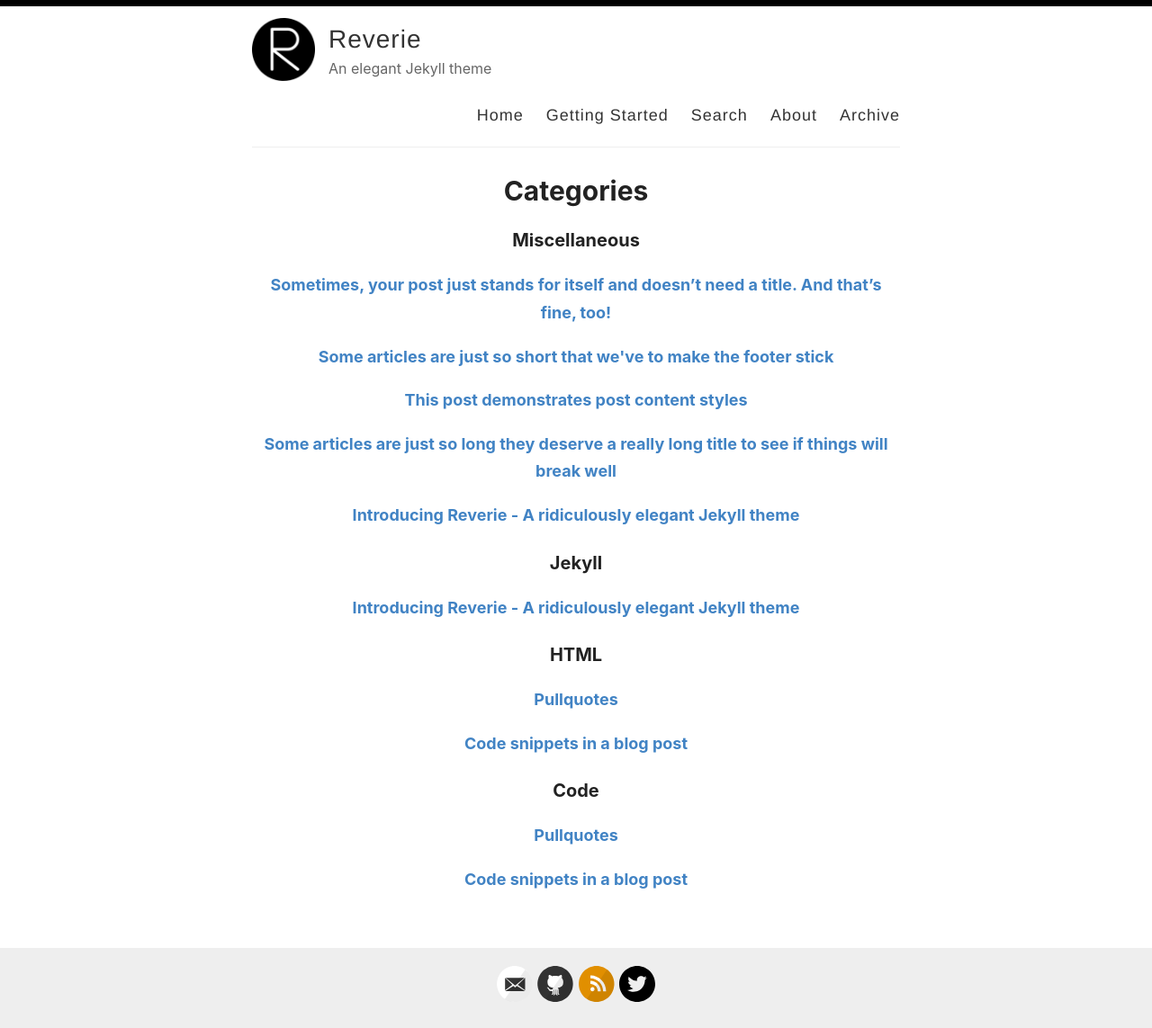
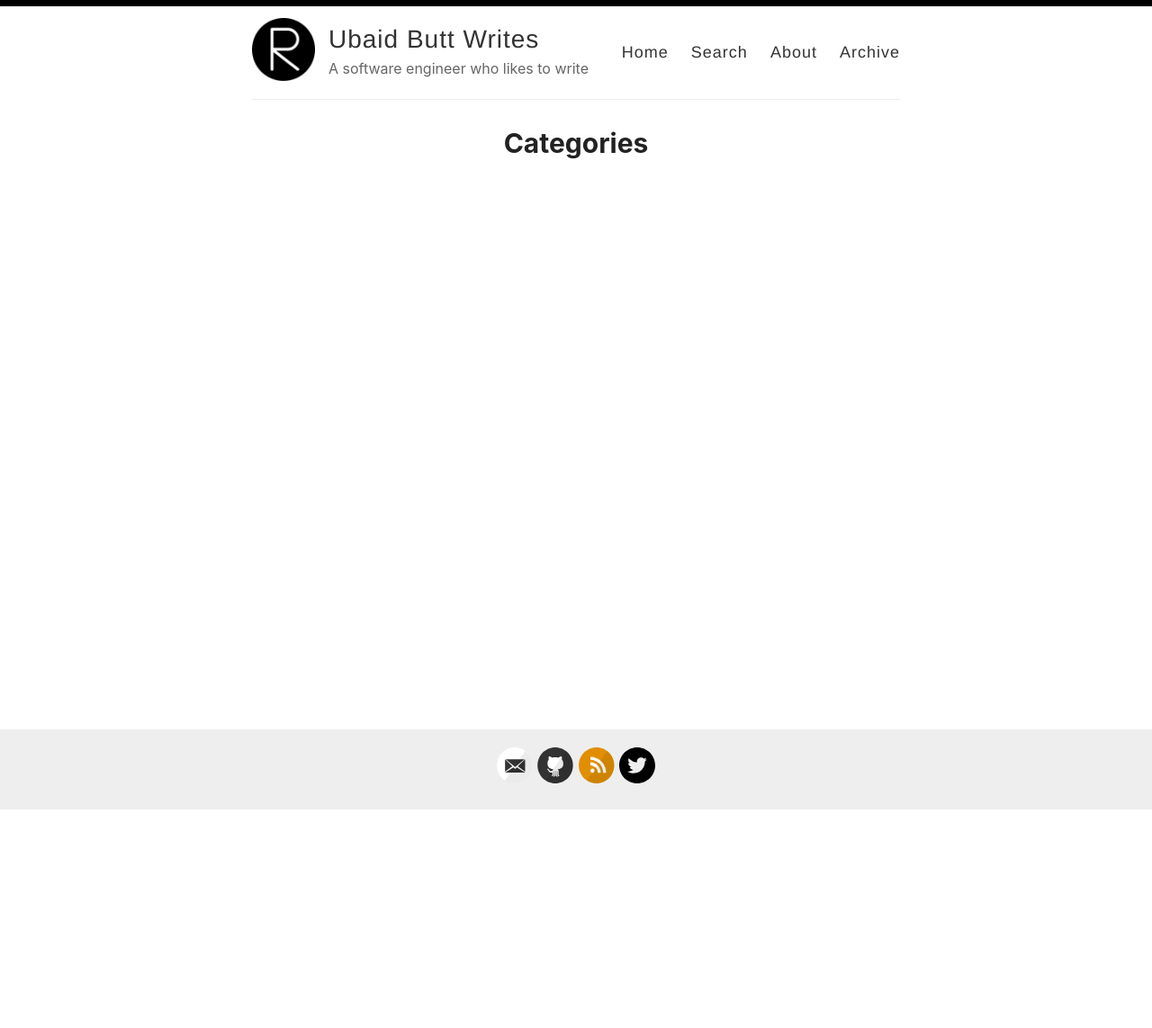
Before and after one commit to Ubaidbutt/ubaidbutt.github.io, a Jekyll site: the page built from _pages/categories.md, in a window 1280 px wide. Shown: the whole page at 90% size. Built offline with Jekyll 4.4.1, drawn with Linux system fonts in a browser that asks for light colours; after the commit the page ends 901 px from its top, so only the background shows below that; some of the changed lines change nothing that is shown.

Commit message:
Initial cleanup

````diff
--- a/_config.yml
+++ b/_config.yml
@@ -3,13 +3,13 @@
 #
 
 # Name of your site (displayed in the header)
-name: Reverie
+name: Ubaid Butt Writes
 
 # Name of the author
-author: Amit Merchant
+author: Ubaid Butt
 
 # Short bio or description (displayed in the header)
-description: An elegant Jekyll theme
+description: A software engineer who likes to write
 
 # URL of your avatar or profile pic (you could use your GitHub profile pic)
 avatar: /images/reverie.png
@@ -21,15 +21,15 @@ avatar: /images/reverie.png
 # Includes an icon in the footer for each username you enter
 footer-links:
   dribbble:
-  email: amit.d.merchant@gmail.com
+  email: ubaidrbutt@outlook.com
   facebook:
   flickr:
-  github: amitmerchant1990/reverie
+  github: ubaidbutt
   instagram:
   linkedin:
   pinterest:
   rss: rss
-  twitter: amit_merchant
+  twitter: ubaidrbutt
   stackoverflow:
   youtube: # channel/<your_long_string> or user/<user-name>
   googleplus: # anything in your profile username that comes after plus.google.com/
@@ -41,21 +41,16 @@ footer-links:
 disqus:
 
 # Enter your Google Analytics web tracking code (e.g. UA-2110908-2) to activate tracking
-google_analytics: UA-43339302-11
+# google_analytics: UA-43339302-11
 
 # For newer "GA4" analytics, use the following instead of the "UA" entry above
 #google_analytics_ga4: G-GABC1DEFG
-
-# Your website URL (e.g. http://amitmerchant1990.github.io or http://www.amitmerchant.com)
-# Used for Sitemap.xml and your RSS feed
-url: http://www.amitmerchant.com/reverie
-enforce_ssl: https://www.amitmerchant.com/reverie
 
 # If you're hosting your site at a Project repository on GitHub pages
 # (http://yourusername.github.io/repository-name)
 # and NOT your User repository (http://yourusername.github.io)
 # then add in the baseurl here, like this: "/repository-name"
-baseurl: "/reverie"
+baseurl: "https://ubaidbutt.github.io"
 
 #
 # !! You don't need to change any of the configuration flags below !!
--- a/_layouts/default.html
+++ b/_layouts/default.html
@@ -29,7 +29,6 @@
 
             <nav>
               <a href="{{ site.baseurl }}/">Home</a>
-              <a href="{{ site.baseurl }}/getting-started">Getting Started</a>
               <a href="{{ site.baseurl }}/search">Search</a>
               <a href="{{ site.baseurl }}/about">About</a>
               <a href="{{ site.baseurl }}/archive">Archive</a>
--- a/_pages/getting-started.md
+++ /dev/null
@@ -1,51 +0,0 @@
----
-layout: page
-title: Getting started with Reverie
-permalink: /getting-started/
----
-
-### Step 1) Fork Reverie to your User Repository
-
-Fork [this repository](https://github.com/amitmerchant1990/reverie), then rename the repository to `yourgithubusername.github.io`.
-
-Alternatively, you can use [Use this template](https://github.com/amitmerchant1990/reverie/generate) button if you want to create a repository with a clean commit history which will use Reverie as a template.
-
-Your Jekyll blog will often be viewable immediately at <https://yourgithubusername.github.io> (if it's not, you can often force it to build by completing step 2)
-
-### Step 2) Customize and view your site
-
-Enter your site name, description, avatar and many other options by editing the `_config.yml` file. You can easily turn on Google Analytics tracking, Disqus commenting and social icons here.
-
-Making a change to `_config.yml` (or any file in your repository) will force GitHub Pages to rebuild your site with jekyll. Your rebuilt site will be viewable a few seconds later at <https://yourgithubusername.github.io> - if not, give it ten minutes as GitHub suggests and it'll appear soon.
-
-### Step 3) Publish your first blog post
-
-Create a new file called `/_posts/2019-2-13-Hello-World.md` to publish your first blog post. That's all you need to do to publish your first blog post! This [Markdown Cheatsheet](https://github.com/adam-p/markdown-here/wiki/Markdown-Cheatsheet) might come in handy while writing the posts.
-
-> You can add additional posts in the browser on GitHub.com too! Just hit the <kbd>Create new file</kbd> button in `/_posts/` to create new content. Just make sure to include the [front-matter](http://jekyllrb.com/docs/frontmatter/) block at the top of each new blog post and make sure the post's filename is in this format: year-month-day-title.md
-
-## Using Categories in Reverie
-
-You can categorize your content based on `categories` in Reverie. For this, you just need to add `categories` in front matter like below:
-
-For adding single category:
-
-```md
-categories: JavaScript
-```
-
-For adding multiple categories:
-
-```md
-categories: [PHP, Laravel]
-```
-
-The contegorized content can be shown over this URL: <https://yourgithubusername.github.io/categories/>
-
-## RSS
-
-The generated [RSS feed](https://en.wikipedia.org/wiki/RSS) of your blog can be found at <https://yourgithubusername.github.io/feed>. You can see the example RSS feed over [here](https://www.amitmerchant.com/reverie/feed).
-
-## Sitemap
-
-The generated sitemap of your blog can be found at <https://yourgithubusername.github.io/sitemap>. You can see the example sitemap feed over [here](https://www.amitmerchant.com/reverie/sitemap).
--- a/_posts/2019-02-13-introducing-reverie-jekyll-theme.md
+++ /dev/null
@@ -1,85 +0,0 @@
----
-layout: post
-title: Introducing Reverie - A ridiculously elegant Jekyll theme
-categories: [Miscellaneous, Jekyll]
----
-
-[Reverie](https://github.com/amitmerchant1990/reverie) is a [Jekyll](https://jekyllrb.com/)-powered theme which is simple and opinionated. It's actually a fork of [jekyll-now](https://github.com/barryclark/jekyll-now) with some additional features and personal touches which I've implemented to suit my needs for my blog.
-
-This is a plug-and-play Jekyll theme which you can use on GitHub Pages without even setting up a local environment.
-
-![](/images/reverie-demo.png)
-
-## Features overview
-
-- Command-line free fork-first workflow, using GitHub.com to create, customize and post to your blog
-- Fully responsive and mobile optimized base theme
-- Sass/Coffeescript support using Jekyll 2.0
-- Free hosting on your GitHub Pages user site
-- All the SEO goodies comes in-built
-- Markdown blogging
-- Syntax highlighting using Pygments
-    - [Dracula syntax theme](https://draculatheme.com/) included
-- Disqus commenting
-- Google Analytics integration
-- Fuzzy search across blog posts
-- Pagination of posts works out-of-the-box.
-- Categorize posts out-of-the box
-- RSS Feed
-- In-built sitemap
-
-<div style="text-align: center;">
- <script async type="text/javascript" src="//cdn.carbonads.com/carbon.js?serve=CE7D6KJY&placement=wwwamitmerchantcom" id="_carbonads_js"></script>
-</div>
-
-## Using Reverie on GitHub Pages
-
-### Step 1) Fork Reverie to your User Repository
-
-Fork [this repository](https://github.com/amitmerchant1990/reverie), then rename the repository to `yourgithubusername.github.io`.
-
-Alternatively, you can use [Use this template](https://github.com/amitmerchant1990/reverie/generate) button if you want to create a repository with a clean commit history which will use Reverie as a template.
-
-Your Jekyll blog will often be viewable immediately at <https://yourgithubusername.github.io> (if it's not, you can often force it to build by completing step 2)
-
-### Step 2) Customize and view your site
-
-Enter your site name, description, avatar and many other options by editing the `_config.yml` file. You can easily turn on Google Analytics tracking, Disqus commenting and social icons here.
-
-Making a change to `_config.yml` (or any file in your repository) will force GitHub Pages to rebuild your site with jekyll. Your rebuilt site will be viewable a few seconds later at <https://yourgithubusername.github.io> - if not, give it ten minutes as GitHub suggests and it'll appear soon.
-
-### Step 3) Publish your first blog post
-
-Create a new file called `/_posts/2019-2-13-Hello-World.md` to publish your first blog post. That's all you need to do to publish your first blog post! This [Markdown Cheatsheet](https://github.com/adam-p/markdown-here/wiki/Markdown-Cheatsheet) might come in handy while writing the posts.
-
-> You can add additional posts in the browser on GitHub.com too! Just hit the <kbd>Create new file</kbd> button in `/_posts/` to create new content. Just make sure to include the [front-matter](http://jekyllrb.com/docs/frontmatter/) block at the top of each new blog post and make sure the post's filename is in this format: year-month-day-title.md
-
-## Using Categories in Reverie
-
-You can categorize your content based on `categories` in Reverie. For this, you just need to add `categories` in front matter like below:
-
-For adding single category:
-
-```md
-categories: JavaScript
-```
-
-For adding multiple categories:
-
-```md
-categories: [PHP, Laravel]
-```
-
-The contegorized content can be shown over this URL: <https://yourgithubusername.github.io/categories/>
-
-## RSS
-
-The generated [RSS feed](https://en.wikipedia.org/wiki/RSS) of your blog can be found at <https://yourgithubusername.github.io/feed>. You can see the example RSS feed over [here](https://www.amitmerchant.com/reverie/feed).
-
-## Sitemap
-
-The generated sitemap of your blog can be found at <https://yourgithubusername.github.io/sitemap>. You can see the example sitemap feed over [here](https://www.amitmerchant.com/reverie/sitemap).
-
-## License
-
-MIT
--- a/_posts/2019-08-08-no-title-posts.md
+++ /dev/null
@@ -1,6 +0,0 @@
----
-layout: post
-title: ""
-categories: Miscellaneous
----
-Sometimes, your post just stands for itself and doesn't need a title. And that's fine, too!
--- a/_posts/2019-12-11-pullquotes.md
+++ /dev/null
@@ -1,14 +0,0 @@
----
-layout: post
-title:  Pullquotes
-categories: [HTML,Code]
-excerpt: In graphic design, a pull quote (also known as a lift-out pull quote) is a key phrase, quotation, or excerpt that has been pulled from an article and used as a page layout graphic element, serving to entice readers into the article or to highlight a key topic.
----
-
-In graphic design, a pull quote (also known as a lift-out pull quote) is a key phrase, quotation, or excerpt that has been pulled from an article and used as a page layout graphic element, serving to entice readers into the article or to highlight a key topic. {% include pullquote.html quote="It is typically placed in a larger or distinctive typeface and on the same page." %} Pull quotes are often used in magazine and newspaper articles, annual reports, and brochures, as well as on the web. They can add visual interest to text-heavy pages with few images or illustrations.
-
-Placement of a pull quote on a page may be defined in a publication's or website's style guide. Such a typographic device may or may not be aligned with a column on the page. Some designers, for example, choose not to align the quote. In that case, the quotation cuts into two or more columns, as in the example shown. Because the pull quote invites the reader to read about the highlighted material, the pull quote should appear before the text it cites and, generally, fairly close to it.
-
-Pull quotes need not be a verbatim copy of the text being quoted; depending on a publication's house style, pull quotes may be abbreviated for space or paraphrased for clarity, with or without indication.
-
-A disadvantage of pull quotes as a design element is that they can disrupt the reading process of readers invested in reading the text sequentially by drawing attention to ghost fragments out of context. At the other extreme, when pull quotes are used to break up what would otherwise be a formless wall of text, pull quote can serve as visual landmarks to help the reader maintain a sense of sequence and place.
--- a/_posts/2019-7-27-super-long-article.md
+++ /dev/null
@@ -1,11 +0,0 @@
----
-layout: post
-title: Some articles are just so long they deserve a really long title to see if things will break well
-categories: Miscellaneous
----
-
-Lorem ipsum dolor sit amet, consectetur adipiscing elit. Fusce bibendum neque eget nunc mattis eu sollicitudin enim tincidunt. Vestibulum lacus tortor, ultricies id dignissim ac, bibendum in velit. Proin convallis mi ac felis pharetra aliquam. Curabitur dignissim accumsan rutrum. In arcu magna, aliquet vel pretium et, molestie et arcu. Mauris lobortis nulla et felis ullamcorper bibendum. Phasellus et hendrerit mauris. Proin eget nibh a massa vestibulum pretium. Suspendisse eu nisl a ante aliquet bibendum quis a nunc. Praesent varius interdum vehicula. Aenean risus libero, placerat at vestibulum eget, ultricies eu enim. Praesent nulla tortor, malesuada adipiscing adipiscing sollicitudin, adipiscing eget est.
-
-Lorem ipsum dolor sit amet, consectetur adipiscing elit. Fusce bibendum neque eget nunc mattis eu sollicitudin enim tincidunt. Vestibulum lacus tortor, ultricies id dignissim ac, bibendum in velit. Proin convallis mi ac felis pharetra aliquam. Curabitur dignissim accumsan rutrum. In arcu magna, aliquet vel pretium et, molestie et arcu. Mauris lobortis nulla et felis ullamcorper bibendum. Phasellus et hendrerit mauris. Proin eget nibh a massa vestibulum pretium. Suspendisse eu nisl a ante aliquet bibendum quis a nunc. Praesent varius interdum vehicula. Aenean risus libero, placerat at vestibulum eget, ultricies eu enim. Praesent nulla tortor, malesuada adipiscing adipiscing sollicitudin, adipiscing eget est.
-
-Lorem ipsum dolor sit amet, consectetur adipiscing elit. Fusce bibendum neque eget nunc mattis eu sollicitudin enim tincidunt. Vestibulum lacus tortor, ultricies id dignissim ac, bibendum in velit. Proin convallis mi ac felis pharetra aliquam. Curabitur dignissim accumsan rutrum. In arcu magna, aliquet vel pretium et, molestie et arcu. Mauris lobortis nulla et felis ullamcorper bibendum. Phasellus et hendrerit mauris. Proin eget nibh a massa vestibulum pretium. Suspendisse eu nisl a ante aliquet bibendum quis a nunc. Praesent varius interdum vehicula. Aenean risus libero, placerat at vestibulum eget, ultricies eu enim. Praesent nulla tortor, malesuada adipiscing adipiscing sollicitudin, adipiscing eget est.
--- a/_posts/2019-7-27-this-post-demonstrates-post-content-styles.md
+++ /dev/null
@@ -1,95 +0,0 @@
----
-layout: post
-title: This post demonstrates post content styles
-categories: Miscellaneous
----
-
-Lorem ipsum dolor sit amet, consectetur adipiscing elit. Fusce bibendum neque eget nunc mattis eu sollicitudin enim tincidunt. Vestibulum lacus tortor, ultricies id dignissim ac, bibendum in velit. Praesent varius interdum vehicula. Aenean risus libero, placerat at vestibulum eget, ultricies eu enim. Praesent nulla tortor, malesuada adipiscing adipiscing sollicitudin, adipiscing eget est.
-
-## Some great heading (h2)
-
-Proin convallis mi ac felis pharetra aliquam. Curabitur dignissim accumsan rutrum. In arcu magna, aliquet vel pretium et, molestie et arcu.
-
-Mauris lobortis nulla et felis ullamcorper bibendum. Phasellus et hendrerit mauris. Proin eget nibh a massa vestibulum pretium. Suspendisse eu nisl a ante aliquet bibendum quis a nunc. Praesent varius interdum vehicula. Aenean risus libero, placerat at vestibulum eget, ultricies eu enim. Praesent nulla tortor, malesuada adipiscing adipiscing sollicitudin, adipiscing eget est.
-
-## Another great heading (h2)
-
-Lorem ipsum dolor sit amet, consectetur adipiscing elit. Fusce bibendum neque eget nunc mattis eu sollicitudin enim tincidunt. Vestibulum lacus tortor, ultricies id dignissim ac, bibendum in velit.
-
-### Some great subheading (h3)
-
-Proin convallis mi ac felis pharetra aliquam. Curabitur dignissim accumsan rutrum. In arcu magna, aliquet vel pretium et, molestie et arcu. Mauris lobortis nulla et felis ullamcorper bibendum.
-
-Phasellus et hendrerit mauris. Proin eget nibh a massa vestibulum pretium. Suspendisse eu nisl a ante aliquet bibendum quis a nunc.
-
-### Some great subheading (h3)
-
-Praesent varius interdum vehicula. Aenean risus libero, placerat at vestibulum eget, ultricies eu enim. Praesent nulla tortor, malesuada adipiscing adipiscing sollicitudin, adipiscing eget est.
-
-> This quote will change your life. It will reveal the secrets of the universe, and all the wonders of humanity. Don't misuse it.
-
-Lorem ipsum dolor sit amet, consectetur adipiscing elit. Fusce bibendum neque eget nunc mattis eu sollicitudin enim tincidunt.
-
-### Some great subheading (h3)
-
-Vestibulum lacus tortor, ultricies id dignissim ac, bibendum in velit. Proin convallis mi ac felis pharetra aliquam. Curabitur dignissim accumsan rutrum.
-
-```html
-<html>
-  <head>
-  </head>
-  <body>
-    <p>Hello, World!</p>
-  </body>
-</html>
-```
-
-
-In arcu magna, aliquet vel pretium et, molestie et arcu. Mauris lobortis nulla et felis ullamcorper bibendum. Phasellus et hendrerit mauris.
-
-#### You might want a sub-subheading (h4)
-
-In arcu magna, aliquet vel pretium et, molestie et arcu. Mauris lobortis nulla et felis ullamcorper bibendum. Phasellus et hendrerit mauris.
-
-In arcu magna, aliquet vel pretium et, molestie et arcu. Mauris lobortis nulla et felis ullamcorper bibendum. Phasellus et hendrerit mauris.
-
-#### But it's probably overkill (h4)
-
-In arcu magna, aliquet vel pretium et, molestie et arcu. Mauris lobortis nulla et felis ullamcorper bibendum. Phasellus et hendrerit mauris.
-
-### Oh hai, an unordered list!!
-
-In arcu magna, aliquet vel pretium et, molestie et arcu. Mauris lobortis nulla et felis ullamcorper bibendum. Phasellus et hendrerit mauris.
-
-- First item, yo
-- Second item, dawg
-- Third item, what what?!
-- Fourth item, fo sheezy my neezy
-
-### Oh hai, an ordered list!!
-
-In arcu magna, aliquet vel pretium et, molestie et arcu. Mauris lobortis nulla et felis ullamcorper bibendum. Phasellus et hendrerit mauris.
-
-1. First item, yo
-2. Second item, dawg
-3. Third item, what what?!
-4. Fourth item, fo sheezy my neezy
-
-
-
-## Headings are cool! (h2)
-
-Proin eget nibh a massa vestibulum pretium. Suspendisse eu nisl a ante aliquet bibendum quis a nunc. Praesent varius interdum vehicula. Aenean risus libero, placerat at vestibulum eget, ultricies eu enim. Praesent nulla tortor, malesuada adipiscing adipiscing sollicitudin, adipiscing eget est.
-
-Praesent nulla tortor, malesuada adipiscing adipiscing sollicitudin, adipiscing eget est.
-
-Proin eget nibh a massa vestibulum pretium. Suspendisse eu nisl a ante aliquet bibendum quis a nunc.
-
-### Tables
-
-|Title 1               | Title 2               | Title 3               | Title 4              |
-|--------------------- | --------------------- | --------------------- | ---------------------|
-|lorem                 | lorem ipsum           | lorem ipsum dolor     | lorem ipsum dolor sit|
-|lorem ipsum dolor sit | lorem ipsum dolor sit | lorem ipsum dolor sit | lorem ipsum dolor sit|
-|lorem ipsum dolor sit | lorem ipsum dolor sit | lorem ipsum dolor sit | lorem ipsum dolor sit|
-|lorem ipsum dolor sit | lorem ipsum dolor sit | lorem ipsum dolor sit | lorem ipsum dolor sit|
--- a/_posts/2019-7-28-super-short-article.md
+++ /dev/null
@@ -1,7 +0,0 @@
----
-layout: post
-title: Some articles are just so short that we've to make the footer stick
-categories: Miscellaneous
----
-
-Lorem ipsum dolor sit amet, consectetur adipisicing elit, sed do eiusmod tempor incididunt ut labore et dolore magna aliqua. Ut enim ad minim veniam, quis nostrud exercitation ullamco laboris nisi ut aliquip ex ea commodo consequat. Duis aute irure dolor in reprehenderit in voluptate velit esse cillum dolore eu fugiat nulla pariatur. Excepteur sint occaecat cupidatat non proident, sunt in culpa qui officia deserunt mollit anim id est laborum.
--- a/_posts/2019-8-12-code-snippets.md
+++ /dev/null
@@ -1,42 +0,0 @@
----
-layout: post
-title:  Code snippets in a blog post
-categories: [HTML,Code]
----
-
-This post demonstrate the use of code snippets in the theme. The code snippets are powered by [Pygments](http://pygments.org/) and the code theme that is been used in Reverie is called [Dracula](https://draculatheme.com/).
-
-This is a raw snippet:
-
-```
-hello world
-123
-This is a text snippet
-```
-
-This is a PHP snippet:
-
-```php
-<?php
-    echo 'Hello, World!';
-?>
-```
-
-This is a JavaScript snippet:
-
-```js
-const add = (a, b) => a + b
-const minus = (a, b) => a - b
-
-console.log(add(100,200))  // 300
-console.log(minus(100,200))  // -100
-```
-
-This is a Python snippet:
-
-```python
-def say_hello():
-    print("hello world!")
-
-say_hello()   // "hello world!"
-```
````
